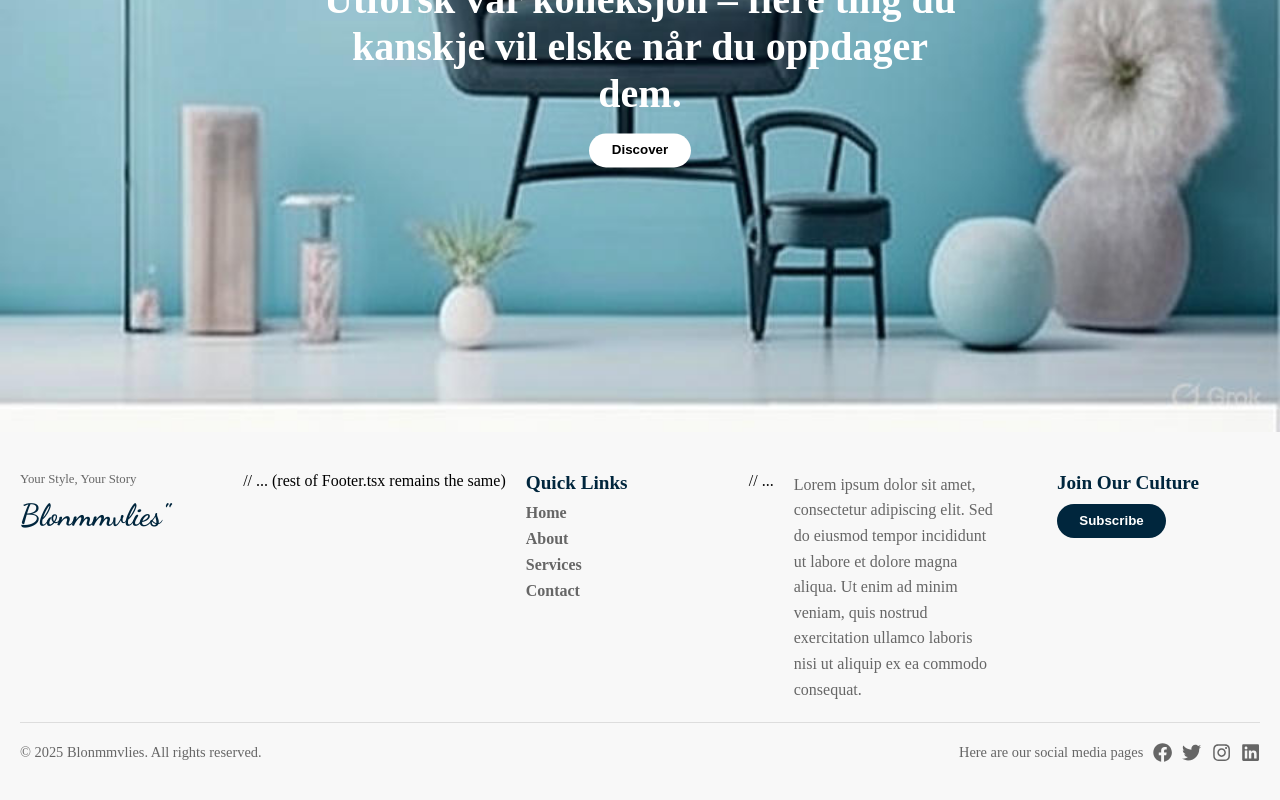
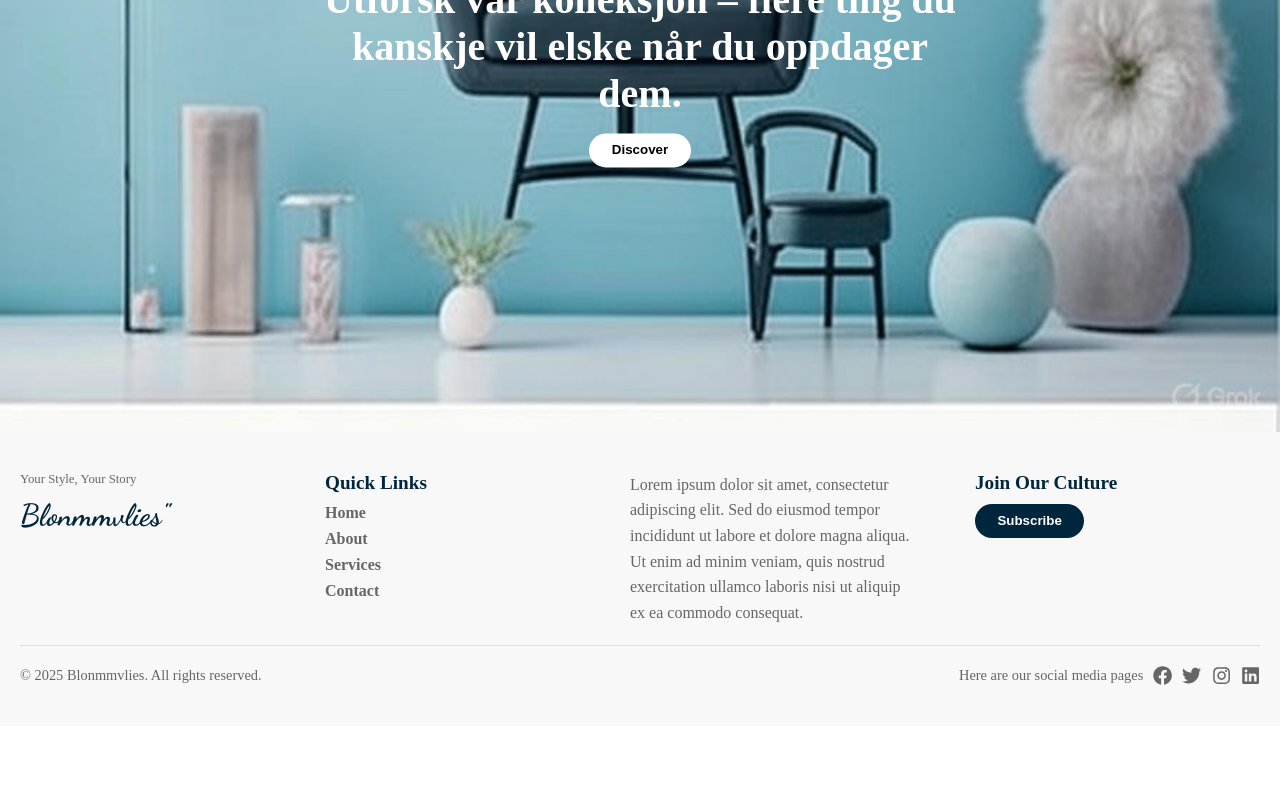
Before and after one commit to OrineaTovhakale/Code-Tribe_UI-Challenge, a React (Vite) app: page / in a window 1280 px wide. Shown: the part 2848-3648 px from the top of the page. After the commit the page ends 3574 px from the top, so only its background shows below. Built offline with nearby package versions, Linux system fonts and the light colour scheme.

Commit message:
Add interactivity: Made cards clickable with selected state

```diff
--- a/src/Card.tsx
+++ b/src/Card.tsx
@@ -1,6 +1,7 @@
 import React from "react";
 import Button from "./Button.tsx";
 import "./CardSection.css";
+import { useState } from "react";
 
 interface CardProps {
   title: string;
@@ -19,6 +20,10 @@
   image,
   reverse,
 }) => {
+  const [isSelected, setIsSelected] = useState(false);
+
+  const handleClick = () => setIsSelected(!isSelected);
+
   return (
     <div className={`card ${reverse ? "reverse" : ""}`}>
       <div className="card-text">
--- a/src/CardSection.css
+++ b/src/CardSection.css
@@ -112,3 +112,8 @@
     flex-direction: column;
   }
 }
+
+.card.selected {
+  border-color: gold;
+  box-shadow: 0 8px 16px rgba(0, 0, 0, 0.2);
+}
--- a/src/Footer.tsx
+++ b/src/Footer.tsx
@@ -9,7 +9,7 @@
         <p className="footer-tagline">Your Style, Your Story</p>
         <div className="footer-brand">Blonmmvlies"</div>
       </div>
-      // ... (rest of Footer.tsx remains the same)
+
 <div className="footer-quick-links">
   <h3>Quick Links</h3>
   <ul>
@@ -19,7 +19,7 @@
     <li><Link href="#" text="Contact" className="footer-link" /></li>
   </ul>
 </div>
-// ...
+
       <div className="footer-paragraph">
         <p>
           Lorem ipsum dolor sit amet, consectetur adipiscing elit.
```
